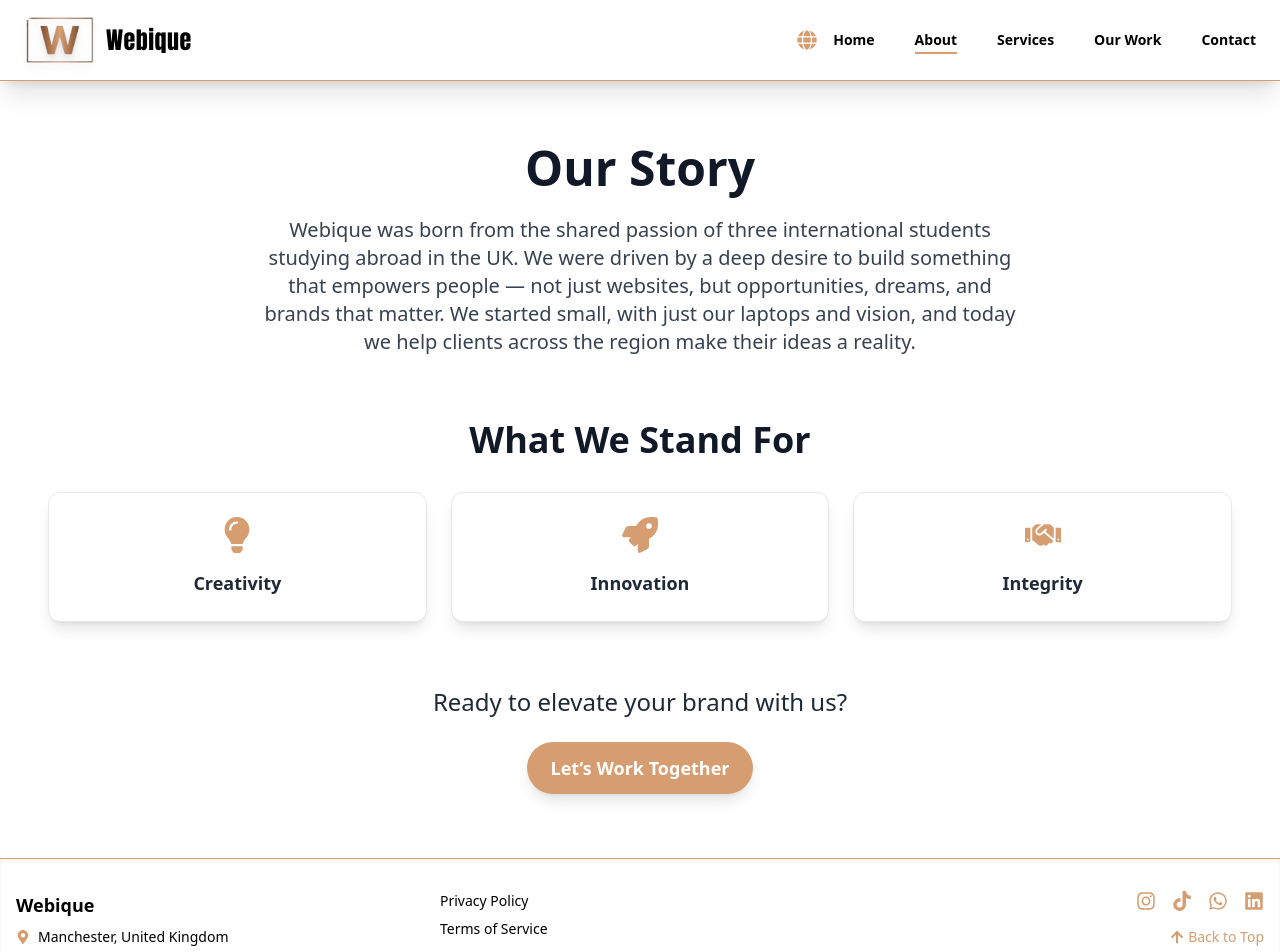
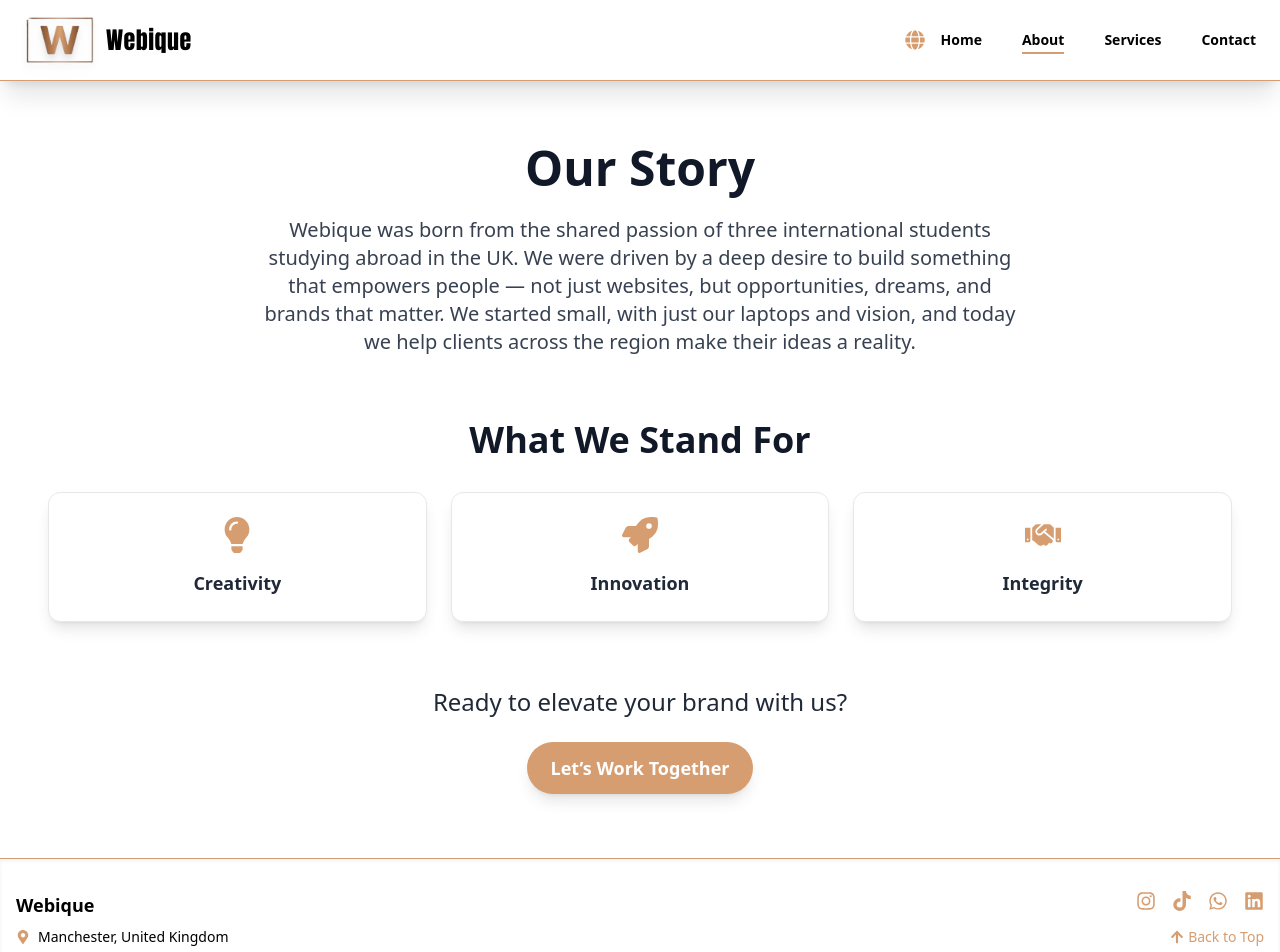
Before and after one commit to Webique/Webique, a React (Vite) app: page /about in a window 1280 px wide. Shown: the top 952 px of the page. Built offline with nearby package versions, Linux system fonts and the light colour scheme.

Commit message:
many changes, need to do backend now

```diff
--- a/src/components/Footer.jsx
+++ b/src/components/Footer.jsx
@@ -52,14 +52,14 @@
 
 
         {/* Links */}
-        <div className="flex-1 space-y-2 text-sm">
+    { /*   <div className="flex-1 space-y-2 text-sm">
           <a href="/privacy" className="block hover:text-[#D69D70] transition duration-300 font-medium">
             {t("privacy") || "Privacy Policy"}
           </a>
           <a href="/terms" className="block hover:text-[#D69D70] transition duration-300 font-medium">
             {t("terms") || "Terms of Service"}
           </a>
-        </div>
+        </div>*/}
 
         {/* Social + Scroll */}
         <div className="flex-1 flex flex-col items-center md:items-end gap-4">
--- a/src/components/Navbar.jsx
+++ b/src/components/Navbar.jsx
@@ -46,7 +46,7 @@
     { label: t("home"), href: "/" },
     { label: t("about"), href: "/about" },
     { label: t("services"), href: "/services" },
-    { label: t("work"), href: "/work" },
+   // { label: t("work"), href: "/work" },
     { label: t("contact"), href: "/contact" },
   ];
 
--- a/src/pages/Home.jsx
+++ b/src/pages/Home.jsx
@@ -212,7 +212,7 @@
       viewport={{ once: true }}
     >
       <img
-        src="/images/services.jpg"
+        src="/images/services.png"
         alt="Our Services"
         className="rounded-2xl shadow-xl w-full object-cover max-h-[400px]"
       />
```
Also changed, not shown: public/images/services.jpg (deleted), public/images/services.png (added).
